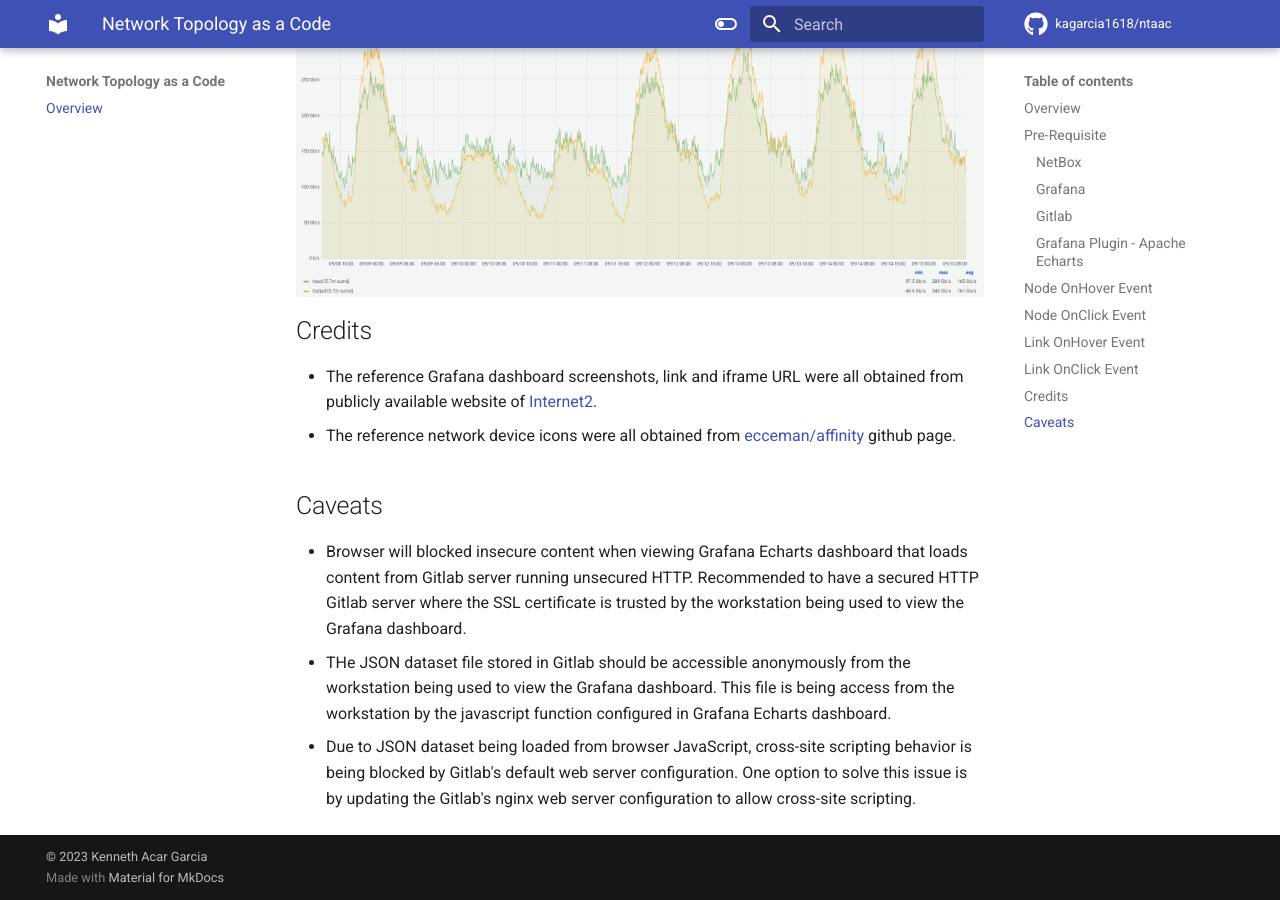
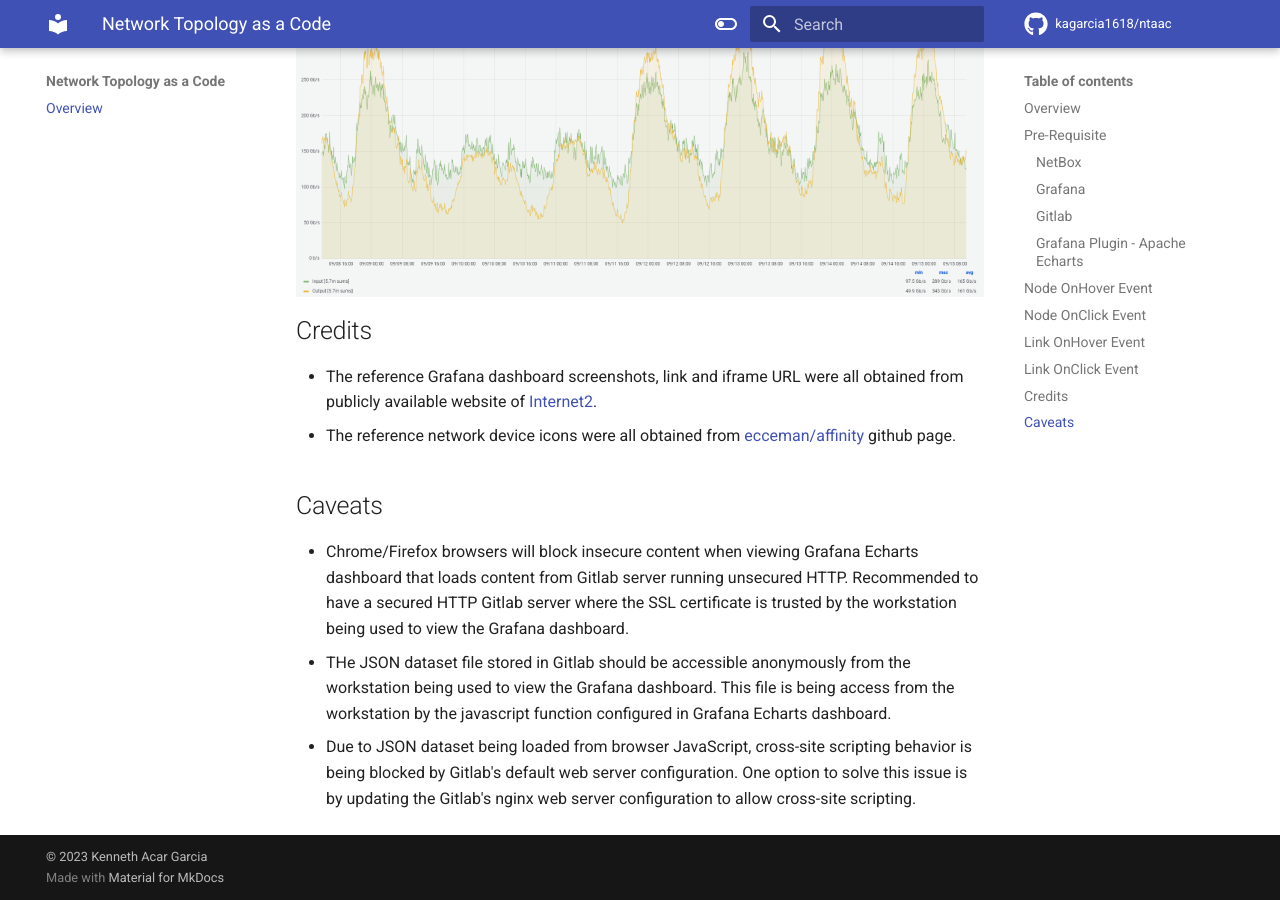
Before and after one commit to kagarcia1618/ntaac, an MkDocs documentation site: the page built from docs/index.md, in a window 1280 px wide and 900 px high, scrolled down 4850 px. Built offline with MkDocs 1.6.1 and Material for MkDocs 9.7.7, drawn with Linux system fonts in a browser that asks for light colours; comment, search, counter and statistics services are not loaded.

Commit message:
Updated caveats

```diff
--- a/docs/index.md
+++ b/docs/index.md
@@ -100,6 +100,6 @@
 
 ## Caveats
 
-- Browser will blocked insecure content when viewing Grafana Echarts dashboard that loads content from Gitlab server running unsecured HTTP. Recommended to have a secured HTTP Gitlab server where the SSL certificate is trusted by the workstation being used to view the Grafana dashboard.
+- Chrome/Firefox browsers will block insecure content when viewing Grafana Echarts dashboard that loads content from Gitlab server running unsecured HTTP. Recommended to have a secured HTTP Gitlab server where the SSL certificate is trusted by the workstation being used to view the Grafana dashboard.
 - THe JSON dataset file stored in Gitlab should be accessible anonymously from the workstation being used to view the Grafana dashboard. This file is being access from the workstation by the javascript function configured in Grafana Echarts dashboard.
 - Due to JSON dataset being loaded from browser JavaScript, cross-site scripting behavior is being blocked by Gitlab's default web server configuration. One option to solve this issue is by updating the Gitlab's nginx web server configuration to allow cross-site scripting.
```
